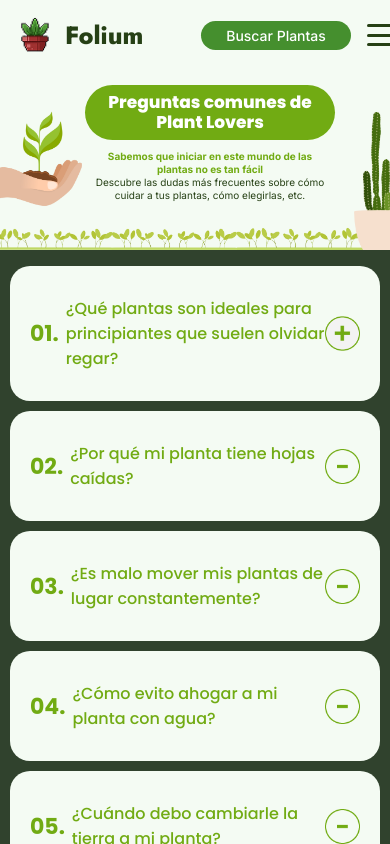
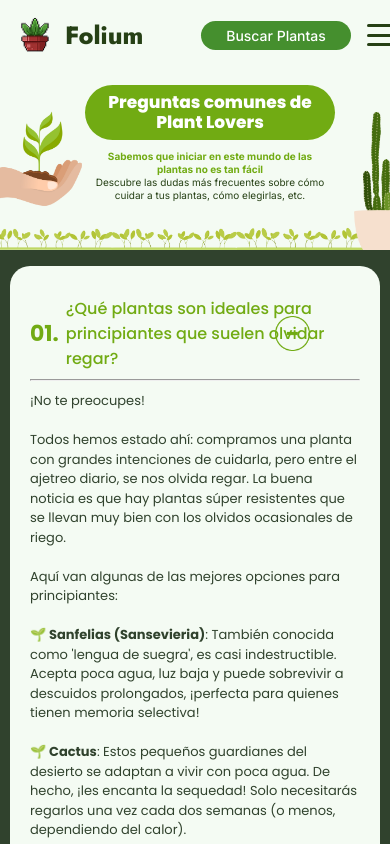
Before and after one commit to heyzyanlml/folium-frontend, a Next.js app in the folder folium/: page /faq in a window 390 px wide. Both pictures are taken after a click on the heading 180 px from the left and 333 px from the top of the page. Shown: the top 844 px of the page. Built offline with nearby package versions, Linux system fonts and the light colour scheme.

Commit message:
Combinar componentes y evitar el comportamiento nativo de <details>

```diff
--- a/folium/src/components/FAQ/AccordionSection/AccordionSection.jsx
+++ b/folium/src/components/FAQ/AccordionSection/AccordionSection.jsx
@@ -4,6 +4,11 @@ import { useState } from "react";
 import styles from "./AccordionSection.module.css";
 import AccordionOption from "../AccordionOption/AccordionOption";
 import faqData from "../../../constants/faqData";
+
+// -------- Importing Images -----------
+import Image from "next/image";
+import plusIcon from "../../../../public/images/Plus_icon.png";
+import minusIcon from "../../../../public/images/minus_icon.png";
 
 // -------- Importing Fonts -----------
 import { Poppins, Jost } from "next/font/google";
@@ -21,16 +26,50 @@ const poppins = Poppins({
 });
 
 export default function AccordionSection() {
-  const [isOpen, setIsOpen] = useState(false);
+  const [openIndex, setOpenIndex] = useState(null);
 
-  const toggleAccordion = () => setIsOpen(!isOpen);
+  const toggleAccordion = (index) => {
+    setOpenIndex(openIndex === index ? null : index);
+  };
 
   return (
     <>
       <section className={styles.AccordionSection}>
         <div className={styles.AccordionSection__container}>
-          {faqData.map((faq) => (
-            <AccordionOption key={faq.id} faq={faq} />
+          {faqData.map((faq, index) => (
+            <details
+              key={faq.id}
+              className={styles.AccordionSection__Accordion}
+              open={openIndex === index}
+            >
+              <summary
+                className={`${poppins.className} ${styles.AccordionSection__Accordion_title}`}
+                onClick={(e) => {
+                  e.preventDefault(); // Evita el comportamiento nativo de <details>
+                  toggleAccordion(index); // Maneja la apertura con useState
+                }}
+              >
+                <p
+                  className={`${poppins.className} ${styles.AccordionSection__Accordion_number}`}
+                >
+                  {faq.number}
+                </p>
+                {faq.title}
+                <Image
+                  src={openIndex === index ? minusIcon : plusIcon}
+                  alt="Abrir/Cerrar"
+                  className={styles.AccordionSection__Accordion_icon}
+                  id="icon-1"
+                />
+              </summary>
+              <div>
+                <hr className={styles.AccordionSection__divider}></hr>
+                <p
+                  className={`${poppins.className} ${styles.AccordionSection__Accordion_text}`}
+                  dangerouslySetInnerHTML={{ __html: faq.description }}
+                ></p>
+              </div>
+            </details>
           ))}
         </div>
       </section>
--- a/folium/src/components/FAQ/AccordionSection/AccordionSection.module.css
+++ b/folium/src/components/FAQ/AccordionSection/AccordionSection.module.css
@@ -58,6 +58,74 @@
   z-index: 2;
 }
 
+/* Acordion Option */
+
+.AccordionSection {
+  background-color: #30422d;
+  width: 100%;
+  height: auto;
+  padding: 54px 103px 103px;
+}
+
+.AccordionSection__Accordion {
+  padding: 30px 40px;
+  background-color: #f4fbf3;
+  border-radius: 20px;
+  cursor: pointer;
+  margin-bottom: 20px;
+  position: relative;
+}
+
+.AccordionSection__Accordion_title {
+  color: #71ab13;
+  font-size: 26px;
+  font-weight: 500;
+  display: flex;
+  align-items: center;
+  list-style: none;
+}
+
+.AccordionSection__Accordion_title::-webkit-details-marker {
+  display: none; /* Oculta la flecha en navegadores WebKit */
+}
+
+.AccordionSection__Accordion_text {
+  color: #30422d;
+  font-size: 20px;
+  font-weight: 400;
+  line-height: 1.5;
+}
+
+.AccordionSection__Accordion_list {
+  display: flex;
+  flex-direction: column;
+  gap: 20px;
+  list-style: none;
+}
+.AccordionSection__Accordion_icon {
+  position: absolute;
+  right: 40px;
+  width: 58px;
+  height: 58px;
+}
+.AccordionSection__Accordion_number {
+  display: inline;
+  margin-right: 20px;
+  color: #71ab13;
+  font-size: 50px;
+  font-weight: 700;
+}
+
+.AccordionSection__divider {
+  margin-top: 10px;
+  margin-bottom: 10px;
+  width: 100%;
+  height: 2px;
+  background-color: #30422d;
+  position: relative;
+  z-index: 2;
+}
+
 @media (max-width: 820px) {
   .AccordionSection {
     padding: 16px 29px 29px;
@@ -66,6 +134,111 @@
   .AccordionSection__Accordion {
     padding: 30px 40px;
     margin-bottom: 20px;
+  }
+
+  .AccordionSection {
+    padding: 54px 103px 103px;
+  }
+
+  .AccordionSection__Accordion {
+    padding: 30px 40px;
+
+    margin-bottom: 20px;
+  }
+
+  .AccordionSection__Accordion_title {
+    font-size: 20px;
+    max-width: 600px;
+  }
+
+  .AccordionSection__Accordion_text {
+    color: #30422d;
+    font-size: 18px;
+    font-weight: 400;
+    line-height: 1.5;
+  }
+
+  .AccordionSection__Accordion_list {
+    display: flex;
+    flex-direction: column;
+    gap: 20px;
+    list-style: none;
+  }
+  .AccordionSection__Accordion_icon {
+    position: absolute;
+    right: 5%;
+    width: 58px;
+    height: 58px;
+  }
+  .AccordionSection__Accordion_number {
+    display: inline;
+    margin-right: 20px;
+    color: #71ab13;
+    font-size: 50px;
+    font-weight: 700;
+  }
+
+  .AccordionSection__divider {
+    margin-top: 10px;
+    margin-bottom: 10px;
+    width: 100%;
+    height: 2px;
+    background-color: #30422d;
+    position: relative;
+    z-index: 2;
+  }
+}
+
+@media (max-width: 768px) {
+  .AccordionSection {
+    padding: 54px 90px 103px;
+  }
+
+  .AccordionSection__Accordion {
+    padding: 20px 30px;
+    margin-bottom: 20px;
+  }
+
+  .AccordionSection__Accordion_title {
+    font-size: 18px;
+    max-width: 430px;
+  }
+
+  .AccordionSection__Accordion_text {
+    color: #30422d;
+    font-size: 18px;
+    font-weight: 400;
+    line-height: 1.5;
+  }
+
+  .AccordionSection__Accordion_list {
+    display: flex;
+    flex-direction: column;
+    gap: 20px;
+    list-style: none;
+  }
+  .AccordionSection__Accordion_icon {
+    position: absolute;
+    right: 5%;
+    width: 50px;
+    height: 50px;
+  }
+  .AccordionSection__Accordion_number {
+    display: inline;
+    margin-right: 20px;
+    color: #71ab13;
+    font-size: 40px;
+    font-weight: 700;
+  }
+
+  .AccordionSection__divider {
+    margin-top: 10px;
+    margin-bottom: 10px;
+    width: 100%;
+    height: 2px;
+    background-color: #30422d;
+    position: relative;
+    z-index: 2;
   }
 }
 
@@ -84,10 +257,82 @@
   .AccordionSection {
     padding: 16px 18px 29px;
   }
+
+  .AccordionSection__Accordion {
+    padding: 30px 20px;
+    margin-bottom: 10px;
+  }
+
+  .AccordionSection__Accordion_title {
+    font-size: 14.5px;
+    max-width: 340px;
+  }
+
+  .AccordionSection__Accordion_text {
+    font-size: 5px;
+  }
+
+  .AccordionSection__Accordion_list {
+    display: flex;
+    flex-direction: column;
+    gap: 20px;
+    list-style: none;
+  }
+  .AccordionSection__Accordion_icon {
+    position: absolute;
+    right: 20px;
+    width: 30px;
+    height: 30px;
+  }
+  .AccordionSection__Accordion_number {
+    margin-right: 7px;
+    font-size: 22px;
+  }
+
+  .AccordionSection__divider {
+    margin-top: 8px;
+    margin-bottom: 10px;
+  }
 }
 
 @media (max-width: 430px) {
   .AccordionSection {
     padding: 16px 10px 29px;
   }
+
+  .AccordionSection__Accordion {
+    padding: 30px 20px;
+    margin-bottom: 10px;
+  }
+
+  .AccordionSection__Accordion_title {
+    font-size: 16px;
+    max-width: 300px;
+  }
+
+  .AccordionSection__Accordion_text {
+    font-size: 13px;
+  }
+
+  .AccordionSection__Accordion_list {
+    display: flex;
+    flex-direction: column;
+    gap: 20px;
+    list-style: none;
+  }
+  .AccordionSection__Accordion_icon {
+    position: absolute;
+    right: 20px;
+    width: 35px;
+    height: 35px;
+  }
+  .AccordionSection__Accordion_number {
+    margin-right: 7px;
+    font-size: 20 px;
+  }
+
+  .AccordionSection__divider {
+    margin-top: 8px;
+    margin-bottom: 10px;
+  }
 }
```
